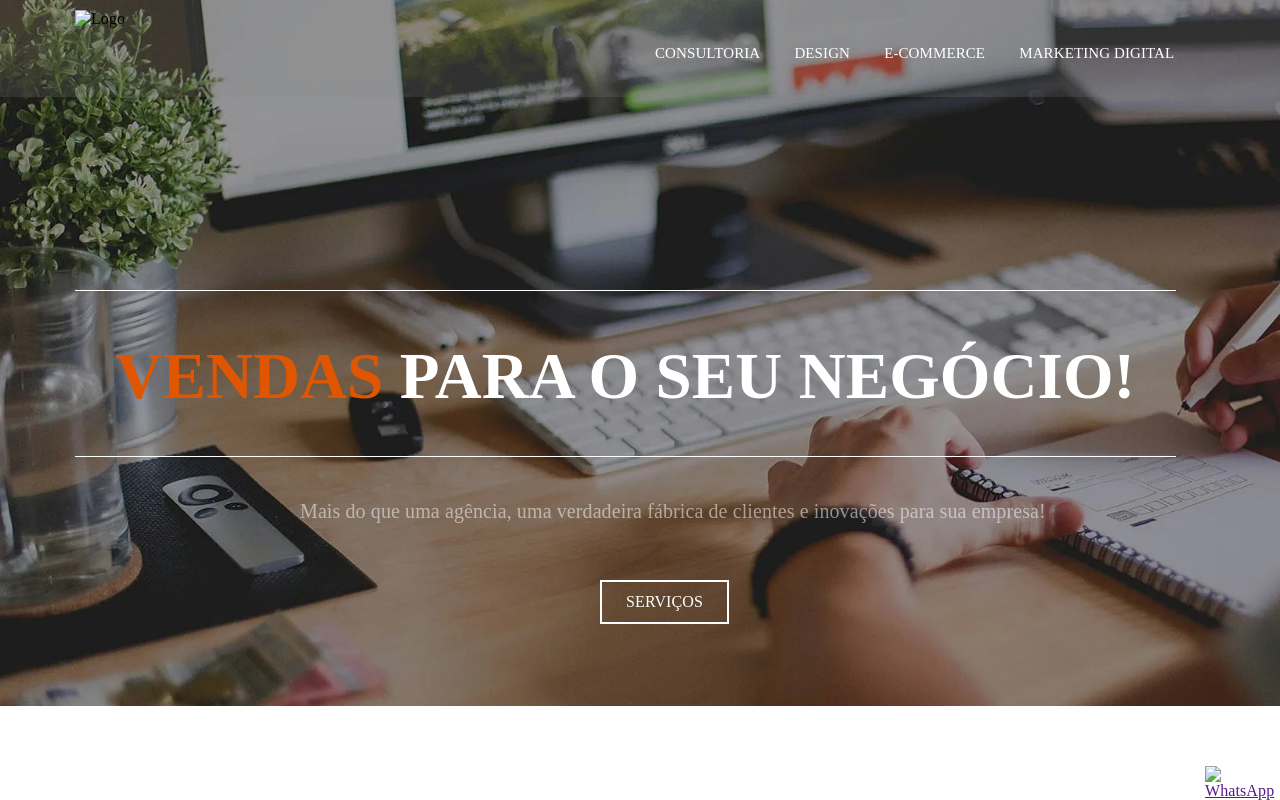
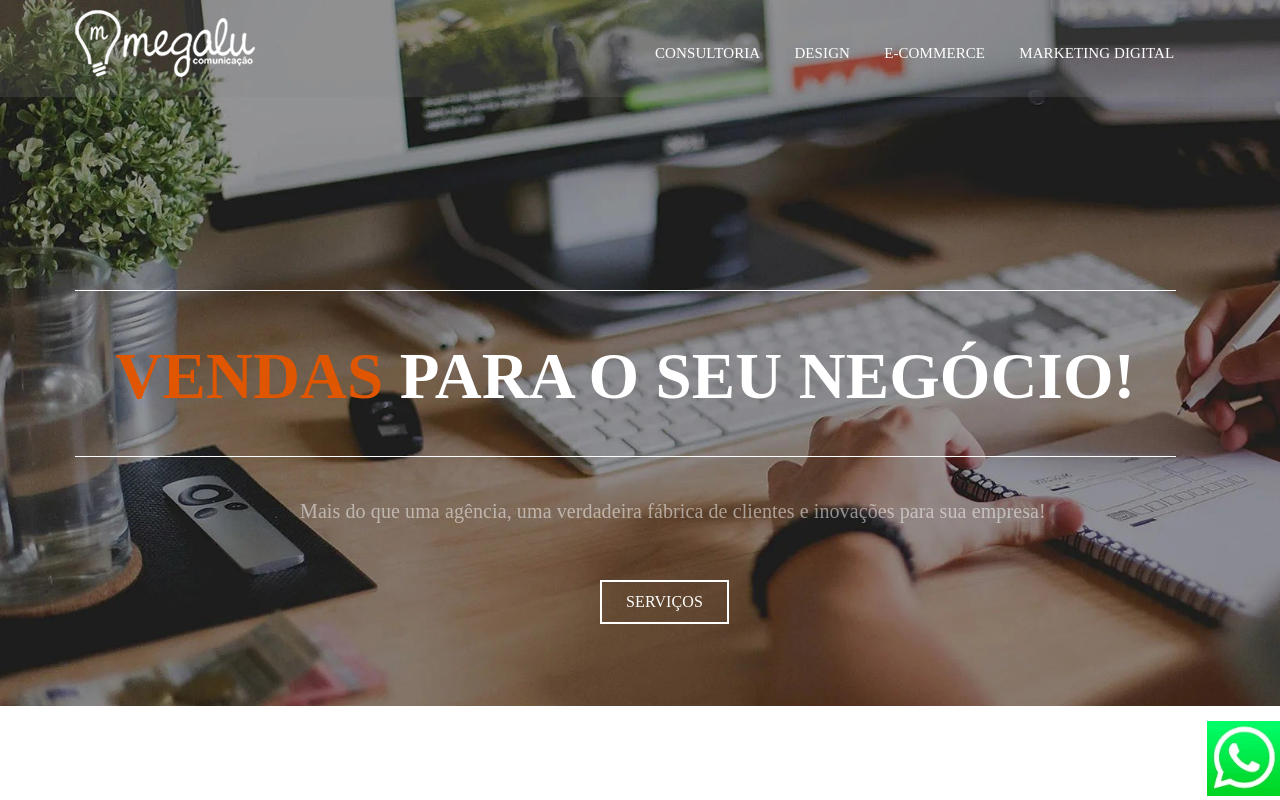
Before and after one commit to gabrielluislopes/gabrielluislopes.github.io, a plain HTML site: page index.html in a window 1280 px wide. Drawn offline with Linux system fonts and the light colour scheme; files that its build step writes are made by us from their sources; files whose address does not match are found by name.

Commit message:
ajuste de endereços

```diff
--- a/index.html
+++ b/index.html
@@ -4,7 +4,7 @@
     <meta http-equiv="content-type" content="text/html" charset="utf-8">
     <title>Projeto 1 - Gabriel Luís Lopes</title>
     <meta name="viewport" content="width=device-width, initial-scale=1.0">
-    <link rel="stylesheet" type="text/css" href="style.css">
+    <link rel="stylesheet" type="text/css" href="css/style.css">
   </head>
   <body>
     <div class="wrapper">
@@ -48,13 +48,13 @@
         </ul>
       </nav>
       <nav class="menuMobile flutuante">
-        <a href=""><img src="menu.jpg" alt="Menu"></a>
+        <a href=""><img src="img/menu.jpg" alt="Menu"></a>
       </nav>
         <div class="Logo flutuante">
-          <img src="Logo-site-reduzida-megalu.png" alt="Logo">
+          <img src="img/Logo-site-reduzida-megalu.png" alt="Logo">
         </div>
         <div class="Logomobile flutuante">
-          <img src="Logo-site-reduzida-megalu-laranja.png" alt="Logo-laranja">
+          <img src="img/Logo-site-reduzida-megalu-laranja.png" alt="Logo-laranja">
         </div>
         <div class="caixatexto flutuante">
           <h1><span style="color: #e05600;">VENDAS</span> PARA O SEU NEGÓCIO!
@@ -65,7 +65,7 @@
           <a href="">SERVIÇOS</a>
         </div>
         <div id="contato">
-          <a href=""><img src="wpp.jpg" alt="WhatsApp"></a>
+          <a href=""><img src="img/wpp.jpg" alt="WhatsApp"></a>
         </div>
       </div>
   </body>
```
